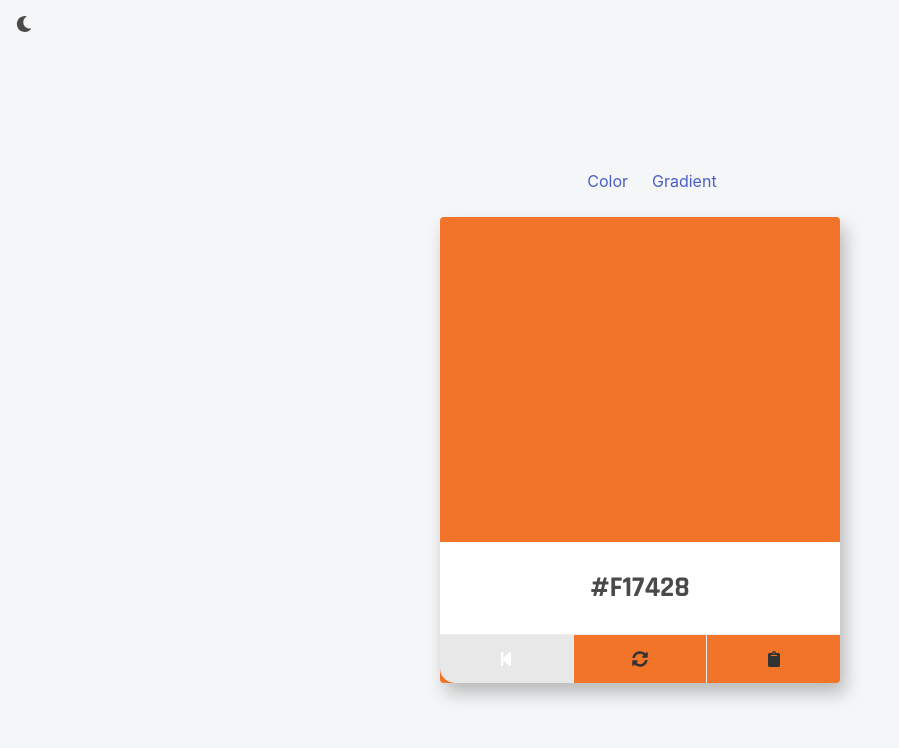
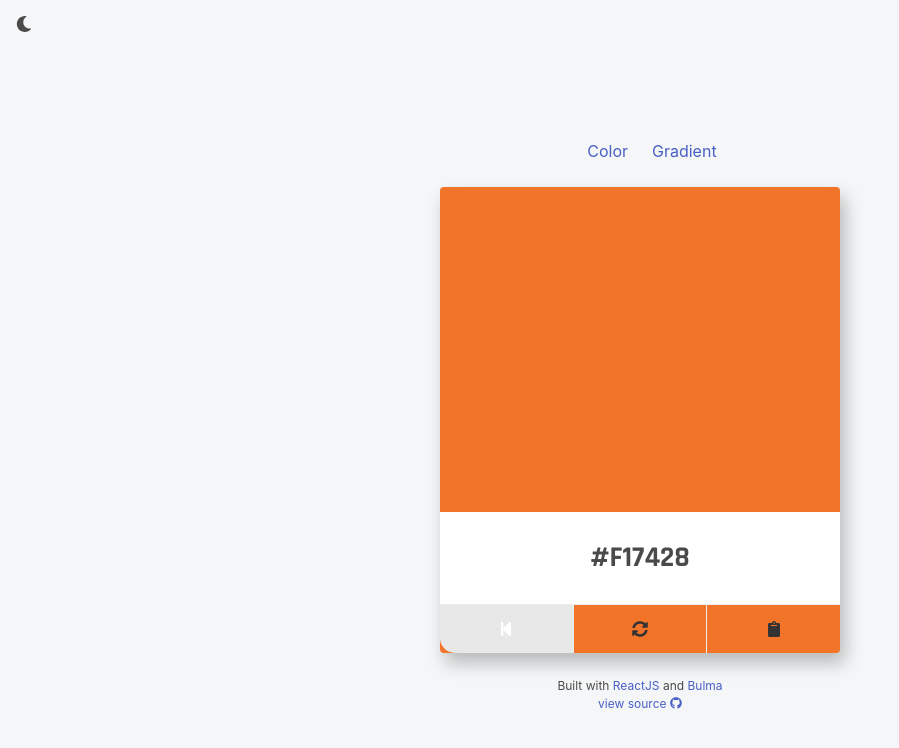
Before and after one commit to utensils/colorsplash, a React (Create React App) app: page / in a window 1280 px wide. Shown: the top 748 px of the page, without its empty margins (0-899 px from the left). Built offline with nearby package versions, Linux system fonts and the light colour scheme.

Commit message:
Add footer

```diff
--- a/package.json
+++ b/package.json
@@ -4,6 +4,7 @@
   "private": true,
   "dependencies": {
     "@fortawesome/fontawesome-svg-core": "^1.2.0-14",
+    "@fortawesome/free-brands-svg-icons": "^5.1.0-11",
     "@fortawesome/free-solid-svg-icons": "^5.1.0-11",
     "@fortawesome/react-fontawesome": "^0.1.0-11",
     "bulma": "^0.7.1",
--- a/src/App.js
+++ b/src/App.js
@@ -1,6 +1,8 @@
 import React, { Component } from 'react';
 import { Route, Switch } from 'react-router';
 import { Link } from 'react-router-dom'
+import { FontAwesomeIcon } from '@fortawesome/react-fontawesome'
+import { faGithub } from '@fortawesome/free-brands-svg-icons'
 import './App.css';
 
 import Colors from './components/Colors';
@@ -26,7 +28,7 @@ export default class App extends Component {
       <section className="hero is-fullheight">
         <div className="hero-head">
           <nav className="navbar is-transparent" style={{paddingLeft: "12px", paddingTop: "12px"}}>
-            <span className="icon moon" onClick={this.toggleDarkness} style={{ cursor: "pointer"}}>
+            <span className="icon moon" onClick={this.toggleDarkness} style={{cursor: "pointer"}}>
               <i className="fas fa-moon"></i>
             </span>
           </nav>
@@ -35,10 +37,10 @@ export default class App extends Component {
           <div className="container has-text-centered">
             <div className="columns">
               <div className="column is-half has-text-right">
-                <Link to="/">Color</Link>
+                <Link to="/" className="">Color</Link>
               </div>
               <div className="column is-half has-text-left">
-                <Link to="/gradient">Gradient</Link>
+                <Link to="/gradient" className="">Gradient</Link>
               </div>
             </div>
             <div className="columns">
@@ -49,6 +51,16 @@ export default class App extends Component {
                 </Switch>
               </div>
             </div>
+            <div className="columns">
+              <div className="column is-size-7">
+                <p>
+                  Built with <a href="https://reactjs.org" rel="noopener noreferrer" target="_blank">ReactJS</a> and <a href="https://bulma.io" rel="noopener noreferrer" target="_blank">Bulma</a>
+                </p>
+                <p>
+                  <a href="https://github.com/utensils/colorsplash">view source <FontAwesomeIcon icon={faGithub}/></a>
+                </p>
+              </div>
+            </div>
           </div>
         </div>
       </section>
```
Also changed, not shown: 1 other file (tests, documents, lock files or other folders).
